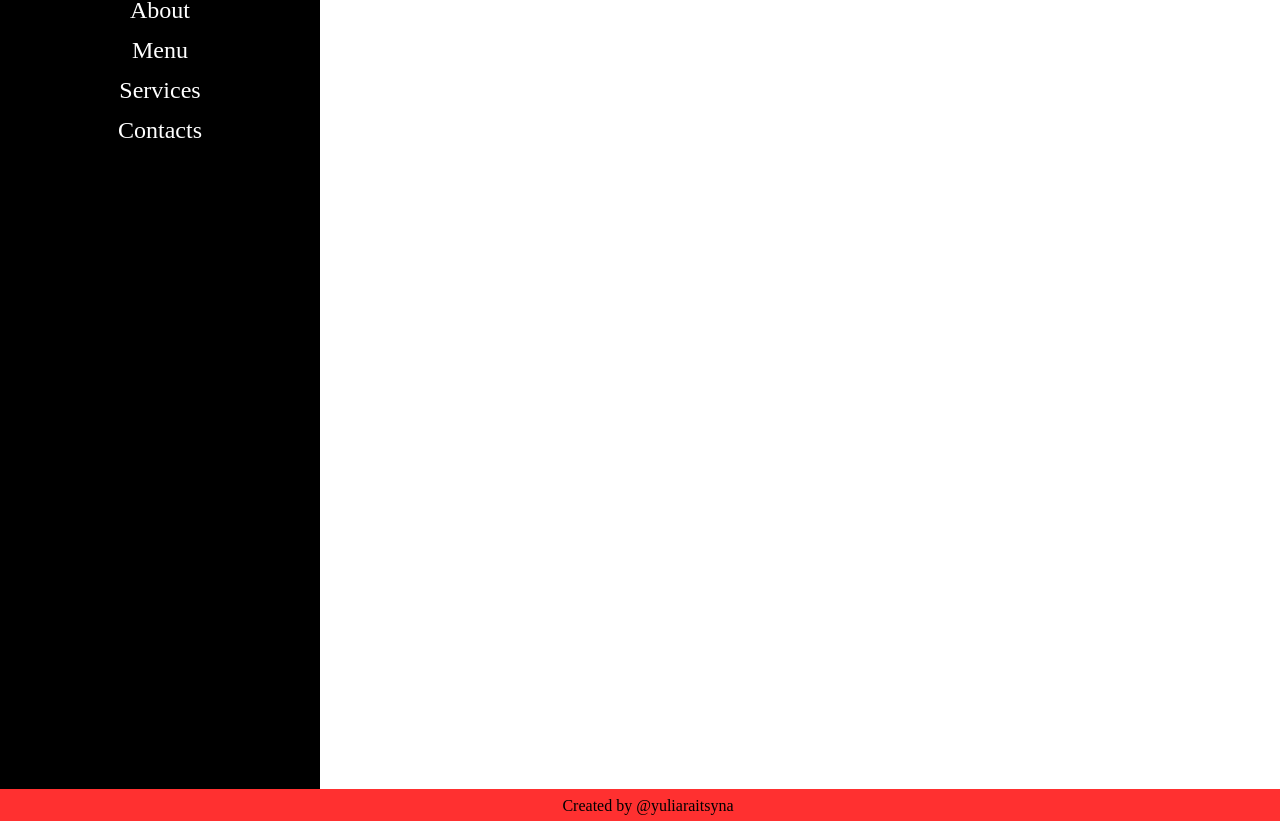
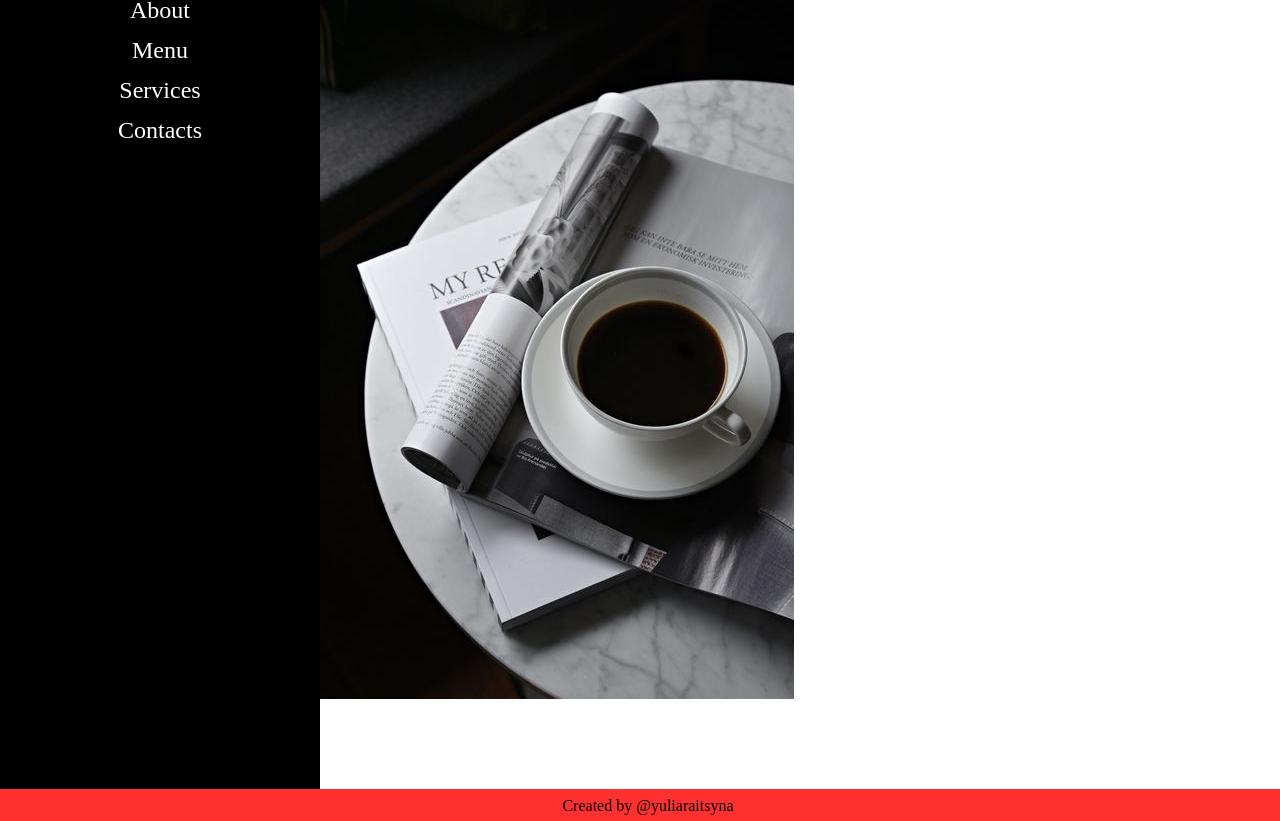
Before and after one commit to yuliaraitsyna/web_labs_bsu, a plain HTML site: page Lab3/maket_adapt.html in a window 1280 px wide. Shown: the part 67-888 px from the top of the page. Drawn offline with Linux system fonts and the light colour scheme.

Commit message:
added img

```diff
--- a/Lab3/maket_adapt.html
+++ b/Lab3/maket_adapt.html
@@ -95,9 +95,9 @@
             <p class="contacts" class="nav">Contacts</p>
         </div>
         <div class="main">
-
+            <img src="img.jpg">
         </div>
     </div>
-    <footer class="footer">Created by @yuliaraitsyna</footer>
 </body>
+<footer class="footer">Created by @yuliaraitsyna</footer>
 </html>
```
Also changed, not shown: Lab3/img.jpg (added).
